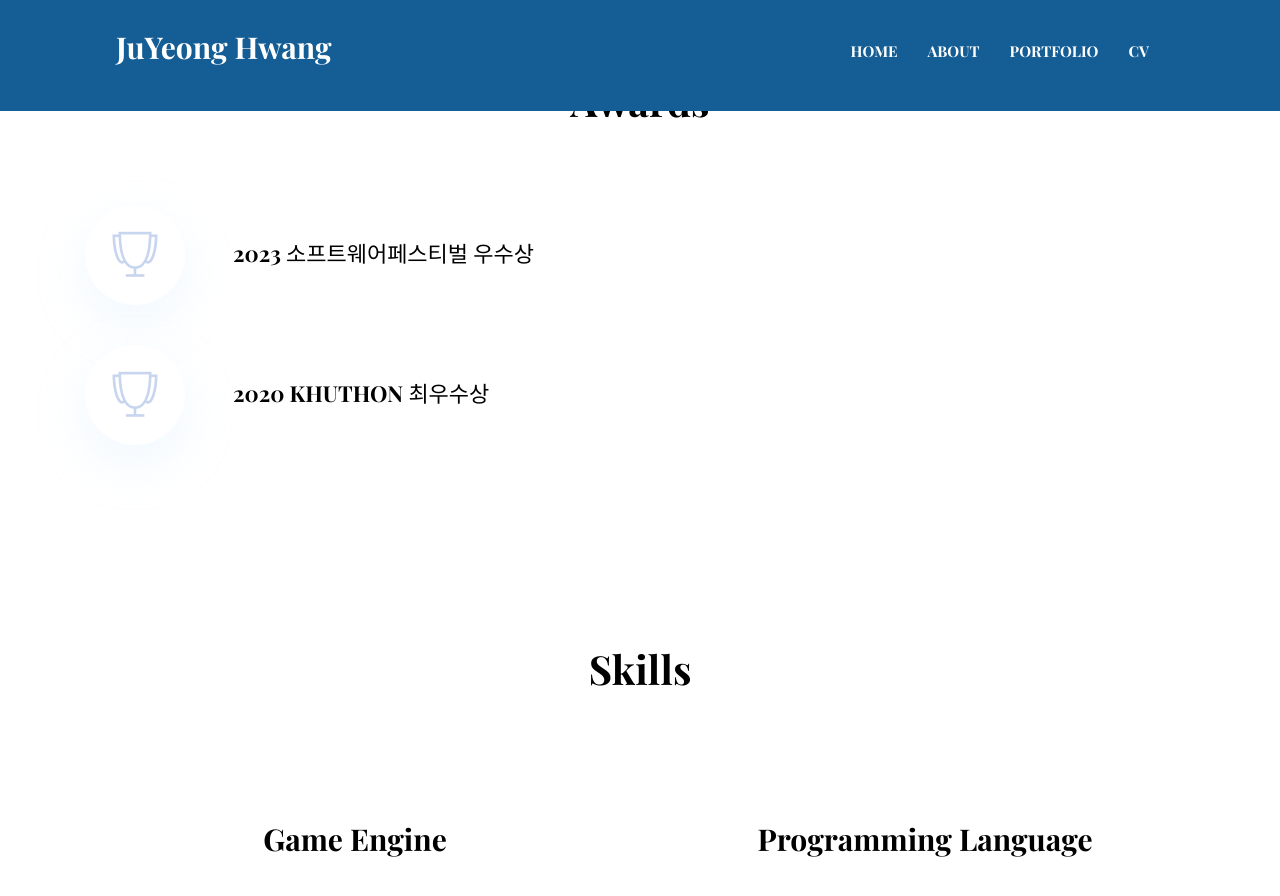
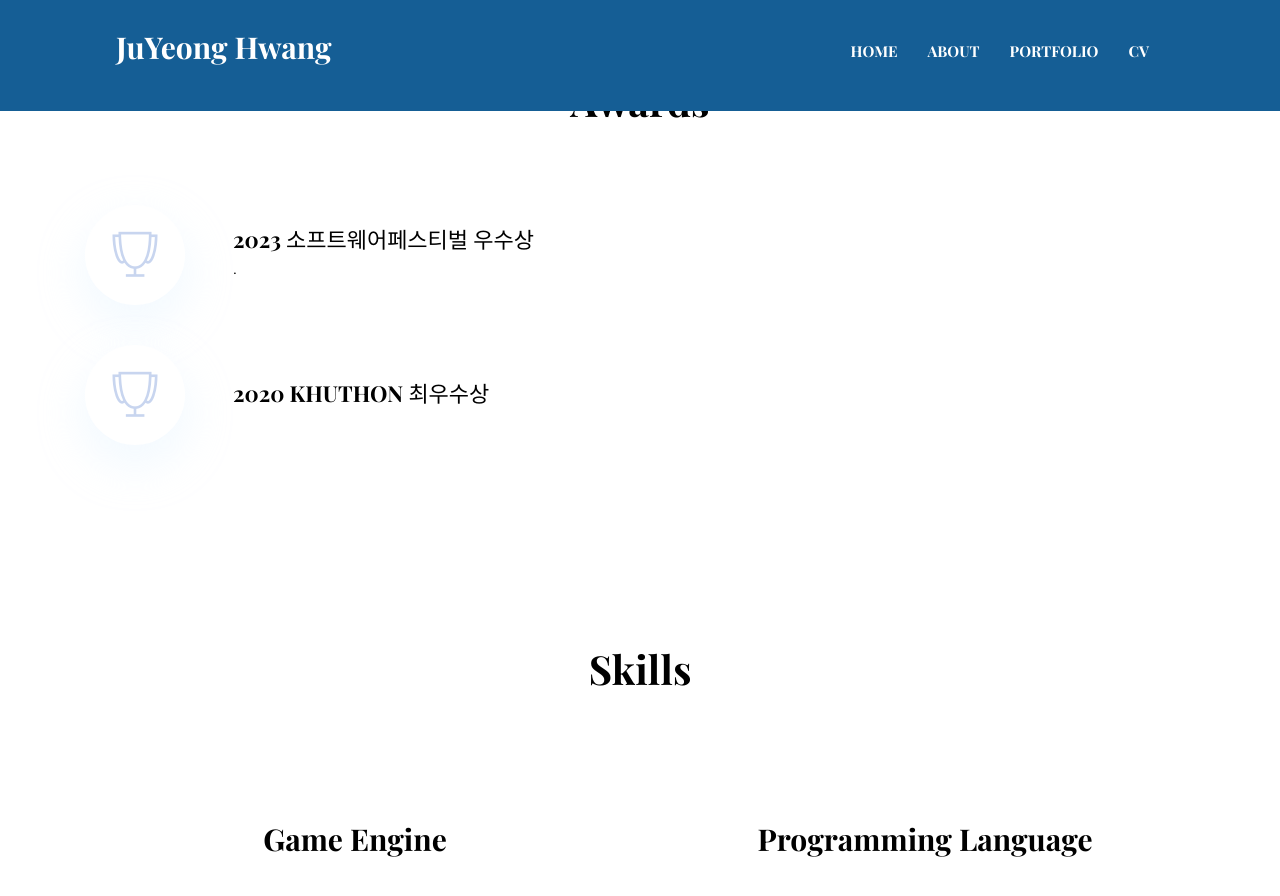
Before and after one commit to JuyeongHwang/JuyeongHwang.github.io, a Jekyll site: the page built from index.html, in a window 1280 px wide and 900 px high, scrolled down 3113 px. Shown: the top 896 px of the window. Built offline with Jekyll 4.4.1, drawn with Linux system fonts in a browser that asks for light colours; some web fonts are replaced.

```diff
--- a/_data/settings.yml
+++ b/_data/settings.yml
@@ -87,11 +87,11 @@ awards-title: Awards
 awards:
 - {
   name-kor: "2023 소프트웨어페스티벌 우수상",
-  description: ""
+  description: "."
 }
 - {
     name-kor: "2020 KHUTHON 최우수상",
-    description: ""
+    description: " "
   }
 
 #-------------------------------
```
